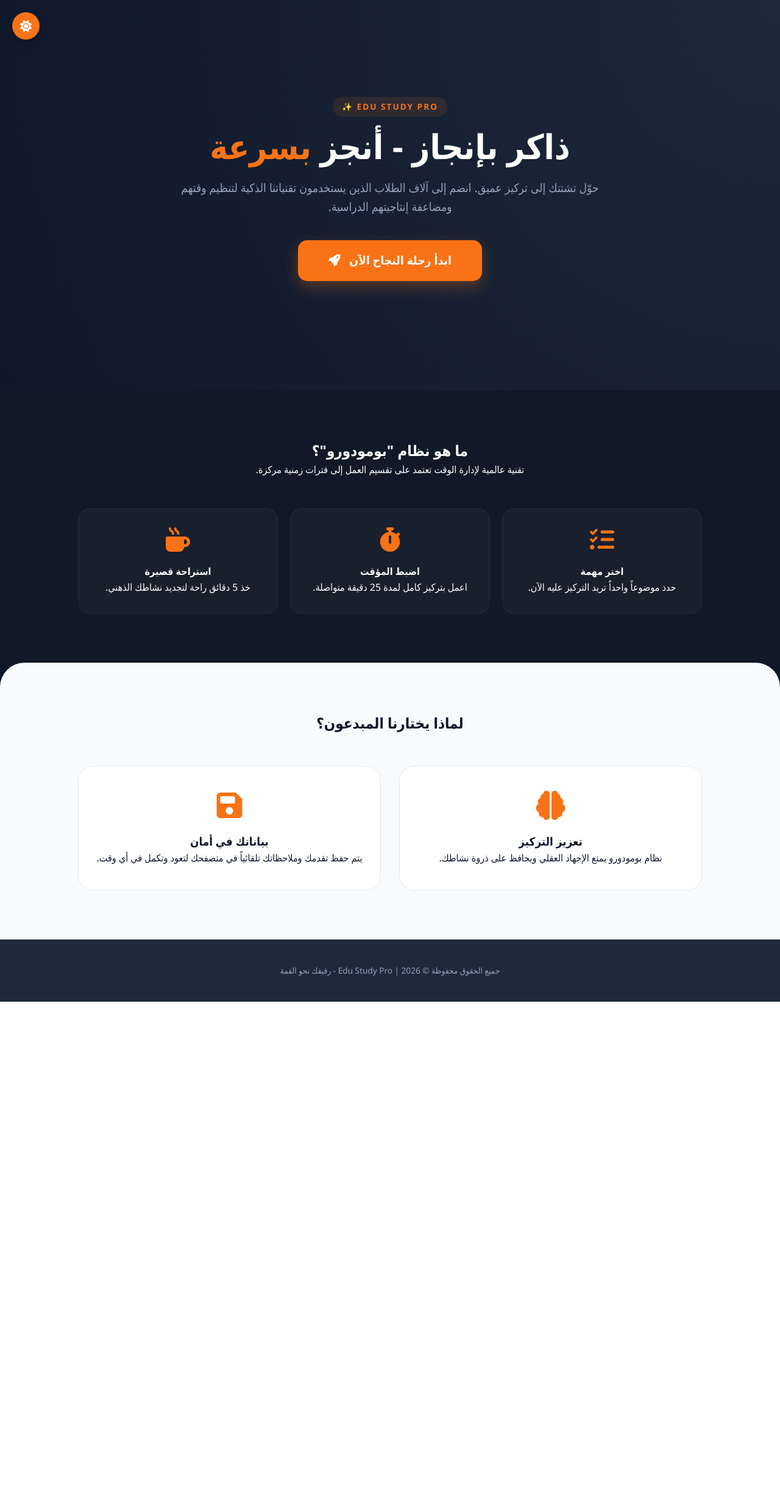
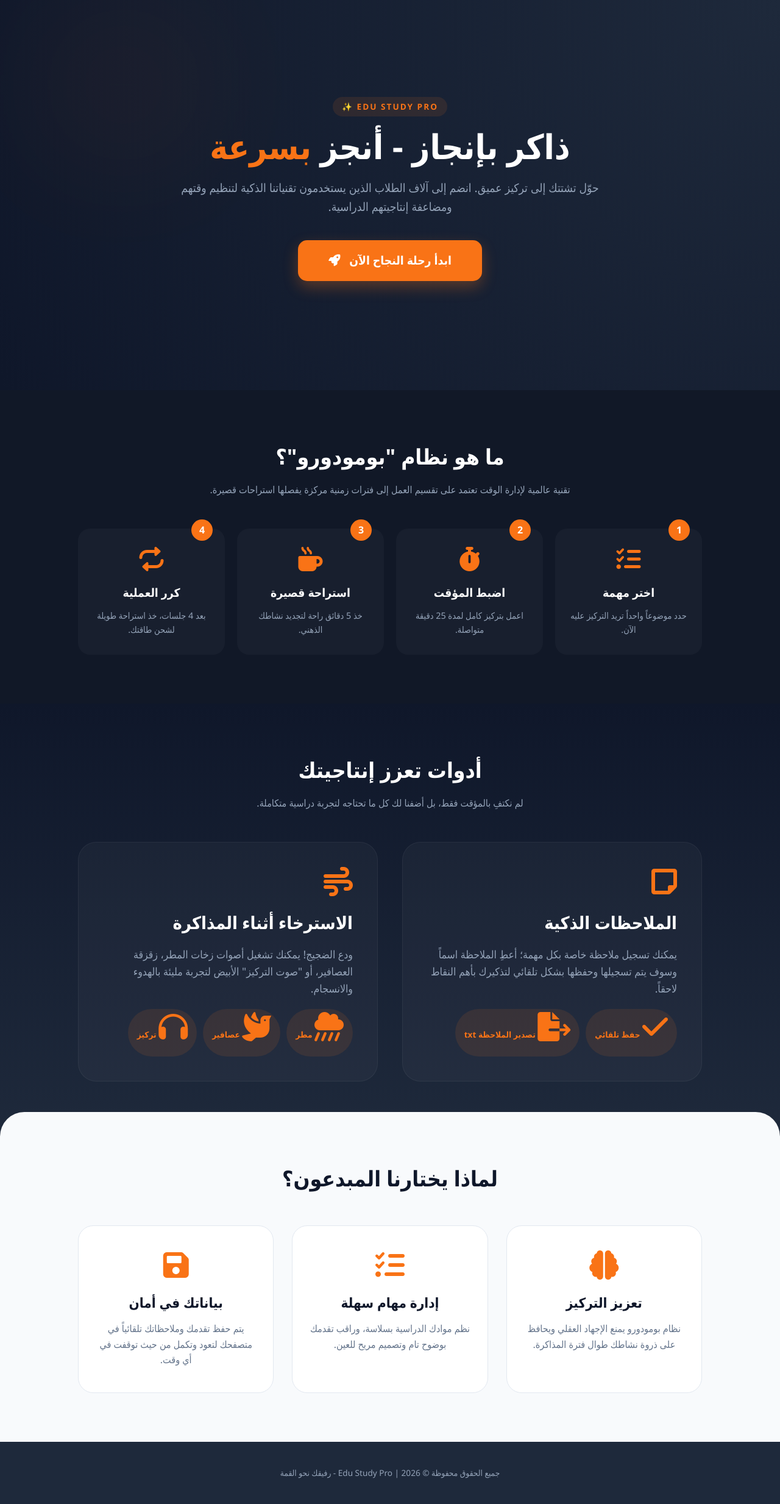
Before and after one commit to edufiresoft/edustudypro, a Python web app: template templates/landing.html in a window 1280 px wide. Shown: the whole page at 61% size. Before the commit the page ends 1643 px from the top, so only its background shows below. Run offline with Jinja, Linux system fonts and the light colour scheme; the template is opened without the code that fills it, so the values that code supplies are empty.

Commit message:
Revamp landing page styling and layout
Refactor landing page styles and structure for improved design and functionality.

```diff
--- a/templates/landing.html
+++ b/templates/landing.html
@@ -7,83 +7,47 @@
     <link rel="stylesheet" href="https://cdnjs.cloudflare.com/ajax/libs/font-awesome/6.0.0/css/all.min.css">
     <style>
         :root {
-            /* Dark Theme Colors (Default) */
-            --bg-color: #0f172a;
-            --section-bg: #111827;
-            --card-bg: rgba(255, 255, 255, 0.03);
-            --card-hover: rgba(255, 255, 255, 0.05);
-            --text-main: #ffffff;
-            --text-secondary: #94a3b8;
+            --brand-blue: #0f172a;
             --brand-orange: #f97316;
-            --brand-orange-hover: #fb923c;
-            --nav-bg: #1e293b;
-            --card-border: rgba(255, 255, 255, 0.05);
-            --feature-section-bg: #f8fafc;
-            --feature-text: #0f172a;
+            --text-slate: #94a3b8;
+            --slate-light: #1e293b;
+            --soft-white: #f8fafc;
         }
 
-        /* Light Theme Colors overrides */
-        body.light-mode {
-            --bg-color: #f1f5f9;
-            --section-bg: #ffffff;
-            --card-bg: #ffffff;
-            --card-hover: #f8fafc;
-            --text-main: #1e293b;
-            --text-secondary: #475569;
-            --brand-orange: #ea580c;
-            --brand-orange-hover: #c2410c;
-            --nav-bg: #e2e8f0;
-            --card-border: #e2e8f0;
-            --feature-section-bg: #cbd5e1;
-            --feature-text: #0f172a;
-        }
-
-        * { margin: 0; padding: 0; box-sizing: border-box; transition: background-color 0.3s, color 0.3s; }
+        * { margin: 0; padding: 0; box-sizing: border-box; }
 
         body {
             font-family: 'Segoe UI', Tahoma, Geneva, Verdana, sans-serif;
-            background-color: var(--bg-color);
-            color: var(--text-main);
+            background-color: var(--brand-blue);
+            color: white;
             line-height: 1.6;
             overflow-x: hidden;
-        }
-
-        /* Theme Toggle Button */
-        .theme-toggle {
-            position: fixed;
-            top: 20px;
-            left: 20px;
-            z-index: 1000;
-            background: var(--brand-orange);
-            color: white;
-            border: none;
-            width: 45px;
-            height: 45px;
-            border-radius: 50%;
-            cursor: pointer;
-            display: flex;
-            align-items: center;
-            justify-content: center;
-            box-shadow: 0 4px 15px rgba(0,0,0,0.2);
-            font-size: 1.2rem;
-            transition: transform 0.3s cubic-bezier(0.175, 0.885, 0.32, 1.275);
-        }
-
-        .theme-toggle:hover {
-            transform: scale(1.1);
         }
 
         /* Hero Section */
         .hero {
             padding: 60px 10% 80px;
             text-align: center;
-            background: radial-gradient(circle at top right, var(--nav-bg), var(--bg-color));
+            background: radial-gradient(circle at top right, #1e293b, #0f172a);
             min-height: 80vh;
             display: flex;
             flex-direction: column;
             justify-content: center;
             align-items: center;
             position: relative;
+        }
+
+        .hero::before {
+            content: "";
+            position: absolute;
+            top: 10%;
+            left: 10%;
+            width: 150px;
+            height: 150px;
+            background: var(--brand-orange);
+            filter: blur(120px);
+            opacity: 0.15;
+            z-index: 0;
         }
 
         .hero-content { position: relative; z-index: 1; width: 100%; max-width: 900px; }
@@ -106,14 +70,13 @@
             margin-bottom: 20px;
             font-weight: 900;
             line-height: 1.2;
-            color: var(--text-main);
         }
 
         .hero h1 span { color: var(--brand-orange); }
 
         .hero p {
             font-size: clamp(1rem, 2.5vw, 1.2rem);
-            color: var(--text-secondary);
+            color: var(--text-slate);
             max-width: 700px;
             margin-bottom: 40px;
             margin-left: auto;
@@ -136,13 +99,18 @@
         .cta-btn:hover {
             transform: translateY(-5px) scale(1.03);
             box-shadow: 0 15px 35px rgba(249, 115, 22, 0.5);
-            background: var(--brand-orange-hover);
+            background: #fb923c;
         }
 
-        /* Pomodoro Section */
+        /* Section Global Styles */
+        .section-header { margin-bottom: 50px; text-align: center; }
+        .section-header h2 { font-size: 2.2rem; margin-bottom: 15px; }
+        .section-header p { color: var(--text-slate); max-width: 600px; margin: 0 auto; }
+
+        /* Pomodoro Explanation Section */
         .pomodoro-intro {
             padding: 80px 10%;
-            background: var(--section-bg);
+            background: #111827;
         }
 
         .pomodoro-steps {
@@ -153,21 +121,116 @@
         }
 
         .step {
-            background: var(--card-bg);
+            background: rgba(255, 255, 255, 0.03);
             padding: 30px 20px;
             border-radius: 20px;
+            transition: 0.3s;
+            position: relative;
             text-align: center;
-            border: 1px solid var(--card-border);
+        }
+
+        .step:hover { background: rgba(255, 255, 255, 0.05); transform: translateY(-5px); }
+
+        .step-number {
+            position: absolute;
+            top: -15px;
+            right: 20px;
+            background: var(--brand-orange);
+            width: 35px;
+            height: 35px;
+            border-radius: 50%;
+            display: flex;
+            align-items: center;
+            justify-content: center;
+            font-weight: bold;
+        }
+
+        .step i { font-size: 2.5rem; color: var(--brand-orange); margin-bottom: 20px; }
+        .step h4 { margin-bottom: 10px; font-size: 1.2rem; }
+        .step p { font-size: 0.9rem; color: var(--text-slate); }
+
+        /* Notes & Relaxation Shared Section */
+        .extra-features {
+            padding: 80px 10%;
+            background: linear-gradient(to bottom, #0f172a, #1e293b);
+        }
+
+        .feature-split {
+            display: grid;
+            grid-template-columns: 1fr 1fr;
+            gap: 40px;
+            margin-top: 40px;
+        }
+
+        .feature-box {
+            background: rgba(255, 255, 255, 0.03);
+            border: 1px solid rgba(255, 255, 255, 0.05);
+            padding: 40px;
+            border-radius: 30px;
+            transition: 0.4s;
+        }
+
+        .feature-box:hover {
+            background: rgba(255, 255, 255, 0.05);
+            border-color: var(--brand-orange);
+        }
+
+        .feature-box i {
+            font-size: 3rem;
+            color: var(--brand-orange);
+            margin-bottom: 20px;
+        }
+
+        .feature-box h3 {
+            font-size: 1.8rem;
+            margin-bottom: 15px;
+            color: white;
+        }
+
+        .feature-box p {
+            color: var(--text-slate);
+            font-size: 1.1rem;
+            margin-bottom: 20px;
+        }
+
+        .feature-tags {
+            display: flex;
+            flex-wrap: wrap;
+            gap: 10px;
+        }
+
+        .tag {
+            background: rgba(249, 115, 22, 0.1);
+            color: var(--brand-orange);
+            padding: 5px 15px;
+            border-radius: 50px;
+            font-size: 0.85rem;
+            font-weight: bold;
         }
 
         /* Features Section */
         .features {
             padding: 80px 10%;
-            background: var(--feature-section-bg);
-            color: var(--feature-text);
+            background: var(--soft-white);
+            color: var(--brand-blue);
             text-align: center;
             border-top-left-radius: 40px;
             border-top-right-radius: 40px;
+            margin-top: -30px;
+            position: relative;
+            z-index: 2;
+        }
+
+        .features h2 {
+            font-size: 2.2rem;
+            margin-bottom: 50px;
+            font-weight: 800;
+        }
+
+        .grid {
+            display: grid;
+            grid-template-columns: repeat(auto-fit, minmax(280px, 1fr));
+            gap: 30px;
         }
 
         .card {
@@ -175,83 +238,162 @@
             border-radius: 25px;
             background: white;
             border: 1px solid #e2e8f0;
+            transition: 0.4s;
+            position: relative;
+            overflow: hidden;
             display: flex;
             flex-direction: column;
             align-items: center;
         }
 
+        .card::after {
+            content: "";
+            position: absolute;
+            bottom: 0; left: 0; width: 100%; height: 5px;
+            background: var(--brand-orange);
+            transform: scaleX(0);
+            transition: 0.4s;
+        }
+
+        .card:hover {
+            transform: translateY(-10px);
+            box-shadow: 0 20px 40px rgba(0,0,0,0.06);
+            border-color: transparent;
+        }
+
+        .card:hover::after { transform: scaleX(1); }
+
+        .card i {
+            font-size: 3rem;
+            color: var(--brand-orange);
+            margin-bottom: 20px;
+        }
+
+        .card h3 {
+            font-size: 1.4rem;
+            margin-bottom: 12px;
+            color: var(--brand-blue);
+        }
+
+        .card p { color: #64748b; font-size: 1rem; }
+
+        /* Footer */
         footer {
             padding: 40px;
             text-align: center;
-            background: var(--nav-bg);
-            color: var(--text-secondary);
+            background: var(--slate-light);
+            color: var(--text-slate);
             font-size: 0.85rem;
         }
 
+        @media (max-width: 992px) {
+            .feature-split { grid-template-columns: 1fr; }
+        }
+
         @media (max-width: 768px) {
+            .hero { padding: 50px 5% 70px; min-height: auto; }
             .hero h1 { font-size: 2.2rem; }
-            .cta-btn { width: 90%; }
+            .cta-btn { width: 90%; padding: 16px; font-size: 1.1rem; }
+            .features, .pomodoro-intro, .extra-features { padding: 60px 5%; }
         }
     </style>
 </head>
 <body>
-
-    <!-- Theme Toggle -->
-    <button class="theme-toggle" id="themeSwitcher" title="تبديل الوضع">
-        <i class="fas fa-sun" id="themeIcon"></i>
-    </button>
 
     <section class="hero">
         <div class="hero-content">
             <div class="brand-tag">EDU STUDY PRO ✨</div>
             <h1>ذاكر بإنجاز - أنجز <span>بسرعة</span></h1>
             <p>حوّل تشتتك إلى تركيز عميق. انضم إلى آلاف الطلاب الذين يستخدمون تقنياتنا الذكية لتنظيم وقتهم ومضاعفة إنتاجيتهم الدراسية.</p>
-
-            <!-- الإصلاح: تم ربط الزر بمسار Flask الصحيح /app -->
-            <a href="{{ url_for('study_tool') }}" class="cta-btn">
-                ابدأ رحلة النجاح الآن <i class="fas fa-rocket" style="margin-right: 10px;"></i>
-            </a>
+            <a href="/app" class="cta-btn">ابدأ رحلة النجاح الآن <i class="fas fa-rocket" style="margin-right: 10px;"></i></a>
         </div>
     </section>
 
     <!-- Pomodoro Section -->
     <section class="pomodoro-intro">
-        <div style="text-align: center; margin-bottom: 50px;">
+        <div class="section-header">
             <h2>ما هو نظام "بومودورو"؟</h2>
-            <p>تقنية عالمية لإدارة الوقت تعتمد على تقسيم العمل إلى فترات زمنية مركزة.</p>
+            <p>تقنية عالمية لإدارة الوقت تعتمد على تقسيم العمل إلى فترات زمنية مركزة يفصلها استراحات قصيرة.</p>
         </div>
 
         <div class="pomodoro-steps">
             <div class="step">
-                <i class="fas fa-list-check" style="font-size: 2.5rem; color: var(--brand-orange); margin-bottom: 20px;"></i>
+                <div class="step-number">1</div>
+                <i class="fas fa-list-check"></i>
                 <h4>اختر مهمة</h4>
                 <p>حدد موضوعاً واحداً تريد التركيز عليه الآن.</p>
             </div>
             <div class="step">
-                <i class="fas fa-stopwatch" style="font-size: 2.5rem; color: var(--brand-orange); margin-bottom: 20px;"></i>
+                <div class="step-number">2</div>
+                <i class="fas fa-stopwatch"></i>
                 <h4>اضبط المؤقت</h4>
                 <p>اعمل بتركيز كامل لمدة 25 دقيقة متواصلة.</p>
             </div>
             <div class="step">
-                <i class="fas fa-mug-hot" style="font-size: 2.5rem; color: var(--brand-orange); margin-bottom: 20px;"></i>
+                <div class="step-number">3</div>
+                <i class="fas fa-mug-hot"></i>
                 <h4>استراحة قصيرة</h4>
                 <p>خذ 5 دقائق راحة لتجديد نشاطك الذهني.</p>
+            </div>
+            <div class="step">
+                <div class="step-number">4</div>
+                <i class="fas fa-repeat"></i>
+                <h4>كرر العملية</h4>
+                <p>بعد 4 جلسات، خذ استراحة طويلة لشحن طاقتك.</p>
+            </div>
+        </div>
+    </section>
+
+    <!-- New Notes & Relaxation Section -->
+    <section class="extra-features">
+        <div class="section-header">
+            <h2>أدوات تعزز إنتاجيتك</h2>
+            <p>لم نكتفِ بالمؤقت فقط، بل أضفنا لك كل ما تحتاجه لتجربة دراسية متكاملة.</p>
+        </div>
+
+        <div class="feature-split">
+            <!-- Notes Section -->
+            <div class="feature-box">
+                <i class="fas fa-sticky-note"></i>
+                <h3>الملاحظات الذكية</h3>
+                <p>يمكنك تسجيل ملاحظة خاصة بكل مهمة؛ أعطِ الملاحظة اسماً وسوف يتم تسجيلها وحفظها بشكل تلقائي لتذكيرك بأهم النقاط لاحقاً.</p>
+                <div class="feature-tags">
+                    <span class="tag"><i class="fas fa-check"></i> حفظ تلقائي</span>
+                    <span class="tag"><i class="fas fa-file-export"></i> تصدير الملاحظة txt</span>
+                </div>
+            </div>
+
+            <!-- Relaxation Section -->
+            <div class="feature-box">
+                <i class="fas fa-wind"></i>
+                <h3>الاسترخاء أثناء المذاكرة</h3>
+                <p>ودع الضجيج! يمكنك تشغيل أصوات زخات المطر، زقزقة العصافير، أو "صوت التركيز" الأبيض لتجربة مليئة بالهدوء والانسجام.</p>
+                <div class="feature-tags">
+                    <span class="tag"><i class="fas fa-cloud-showers-heavy"></i> مطر</span>
+                    <span class="tag"><i class="fas fa-dove"></i> عصافير</span>
+                    <span class="tag"><i class="fas fa-headphones"></i> تركيز</span>
+                </div>
             </div>
         </div>
     </section>
 
     <section class="features">
-        <h2 style="margin-bottom: 50px;">لماذا يختارنا المبدعون؟</h2>
-        <div style="display: grid; grid-template-columns: repeat(auto-fit, minmax(280px, 1fr)); gap: 30px;">
+        <h2>لماذا يختارنا المبدعون؟</h2>
+        <div class="grid">
             <div class="card">
-                <i class="fas fa-brain" style="font-size: 3rem; color: var(--brand-orange); margin-bottom: 20px;"></i>
+                <i class="fas fa-brain"></i>
                 <h3>تعزيز التركيز</h3>
-                <p>نظام بومودورو يمنع الإجهاد العقلي ويحافظ على ذروة نشاطك.</p>
+                <p>نظام بومودورو يمنع الإجهاد العقلي ويحافظ على ذروة نشاطك طوال فترة المذاكرة.</p>
             </div>
             <div class="card">
-                <i class="fas fa-save" style="font-size: 3rem; color: var(--brand-orange); margin-bottom: 20px;"></i>
+                <i class="fas fa-tasks"></i>
+                <h3>إدارة مهام سهلة</h3>
+                <p>نظم موادك الدراسية بسلاسة، وراقب تقدمك بوضوح تام وتصميم مريح للعين.</p>
+            </div>
+            <div class="card">
+                <i class="fas fa-save"></i>
                 <h3>بياناتك في أمان</h3>
-                <p>يتم حفظ تقدمك وملاحظاتك تلقائياً في متصفحك لتعود وتكمل في أي وقت.</p>
+                <p>يتم حفظ تقدمك وملاحظاتك تلقائياً في متصفحك لتعود وتكمل من حيث توقفت في أي وقت.</p>
             </div>
         </div>
     </section>
@@ -260,27 +402,5 @@
         جميع الحقوق محفوظة &copy; 2026 | Edu Study Pro - رفيقك نحو القمة
     </footer>
 
-    <script>
-        const themeSwitcher = document.getElementById('themeSwitcher');
-        const themeIcon = document.getElementById('themeIcon');
-        const body = document.body;
-
-        const currentTheme = localStorage.getItem('theme');
-        if (currentTheme === 'light') {
-            body.classList.add('light-mode');
-            themeIcon.classList.replace('fa-sun', 'fa-moon');
-        }
-
-        themeSwitcher.addEventListener('click', () => {
-            body.classList.toggle('light-mode');
-            if (body.classList.contains('light-mode')) {
-                themeIcon.classList.replace('fa-sun', 'fa-moon');
-                localStorage.setItem('theme', 'light');
-            } else {
-                themeIcon.classList.replace('fa-moon', 'fa-sun');
-                localStorage.setItem('theme', 'dark');
-            }
-        });
-    </script>
 </body>
 </html>
```
